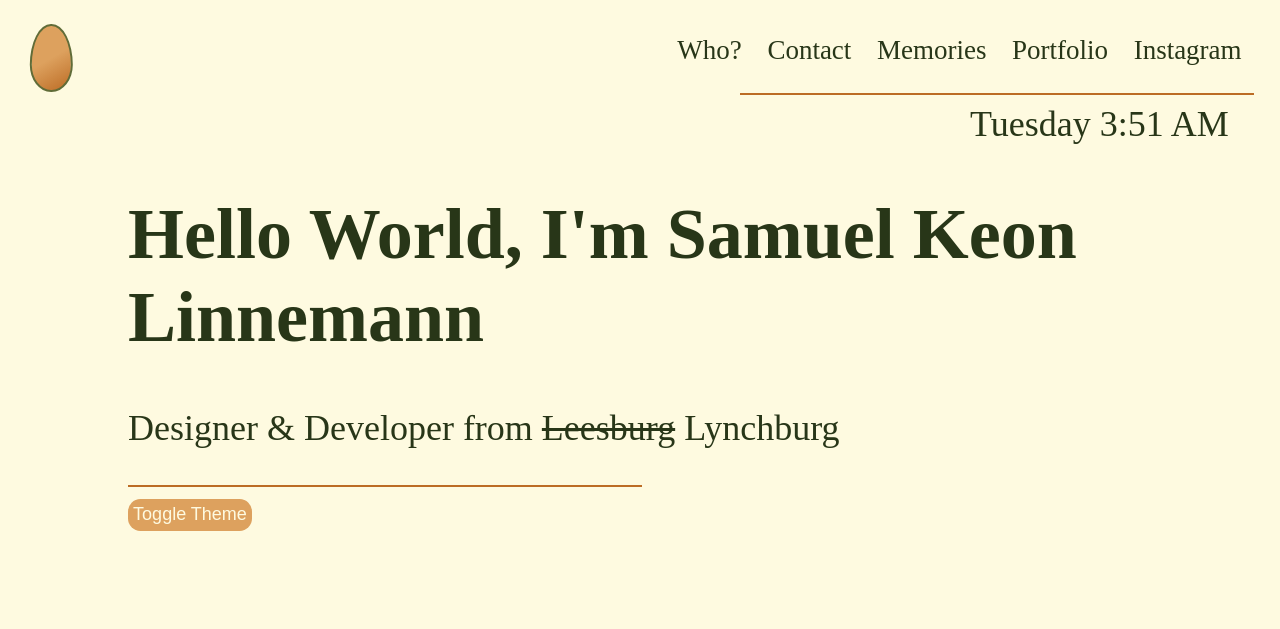
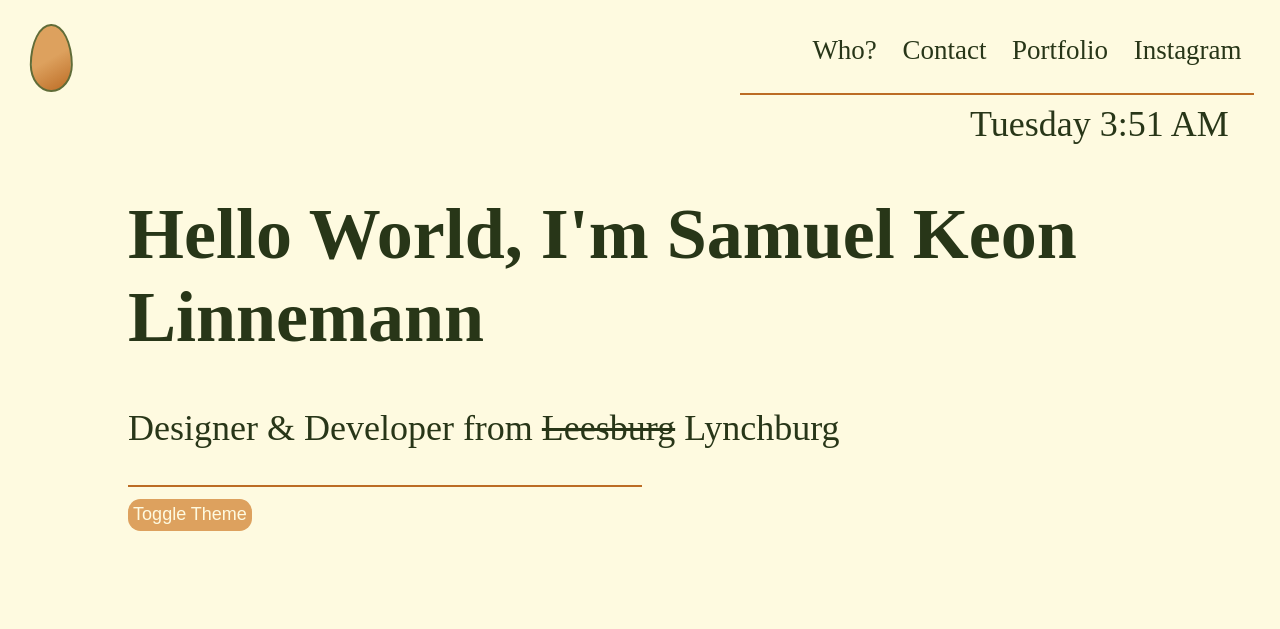
Before and after one commit to samlinnemann/sklinnemann, a plain HTML site: page index.html in a window 1280 px wide. Shown: the top 629 px of the page. Drawn offline with nearby package versions, Linux system fonts and the light colour scheme; a web font is replaced by a local one.

Commit message:
Update index.html

```diff
--- a/index.html
+++ b/index.html
@@ -26,7 +26,6 @@
                 <div class="right">
                     <a href="index.html"><p>Who?</p></a>
                     <a href="contact.html"><p>Contact</p></a>
-                    <a href="mem.html"><p>Memories</p></a>
                     <div class="dropDown">
                         <a href="portfolio.html"><p>Portfolio</p></a>
                             <div class="dropDownContent">
```
